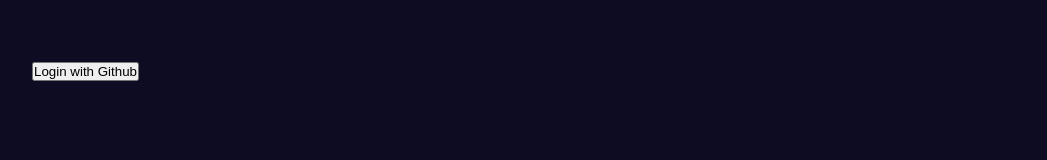
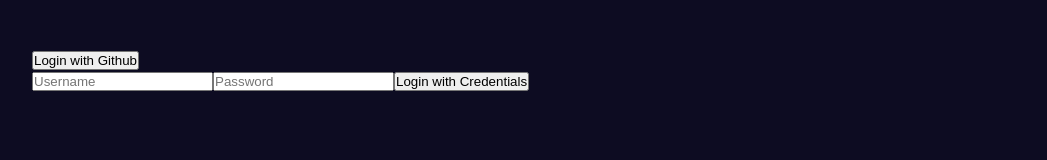
Before and after one commit to JKukielski/nextjs-practice-project, a Next.js app: page /login in a window 1280 px wide. Shown: the part 330-490 px from the top of the page, without its empty margins (116-1163 px from the left). Built offline with nearby package versions, Linux system fonts and the light colour scheme; no server answers.

Commit message:
Login form

```diff
--- a/src/app/(auth)/login/page.jsx
+++ b/src/app/(auth)/login/page.jsx
@@ -1,4 +1,4 @@
-import { handleGithubLogin } from '@/lib/actions';
+import { handleGithubLogin, login } from '@/lib/actions';
 
 const LoginPage = async () => {
   return (
@@ -6,6 +6,11 @@ const LoginPage = async () => {
       <form action={handleGithubLogin}>
         <button>Login with Github</button>
       </form>
+      <form action={login}>
+        <input type="text" placeholder="Username" name="username" />
+        <input type="text" placeholder="Password" name="password" />
+        <button>Login with Credentials</button>
+      </form>
     </div>
   );
 };
```
